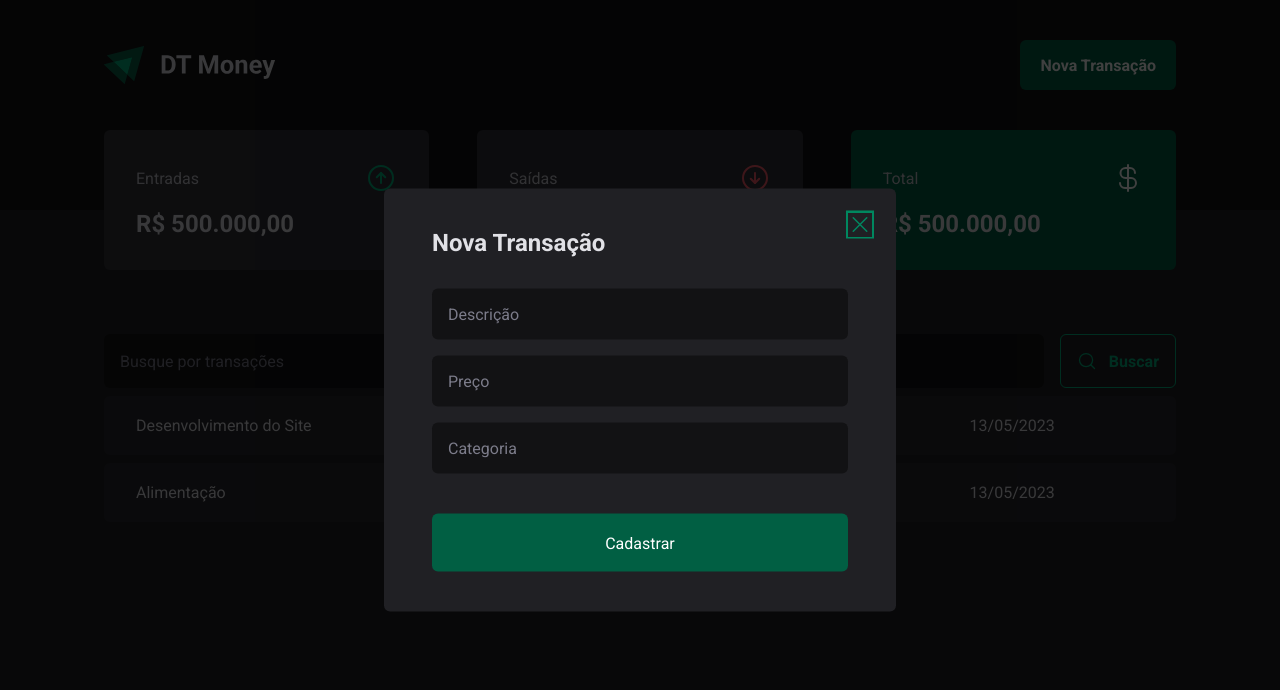
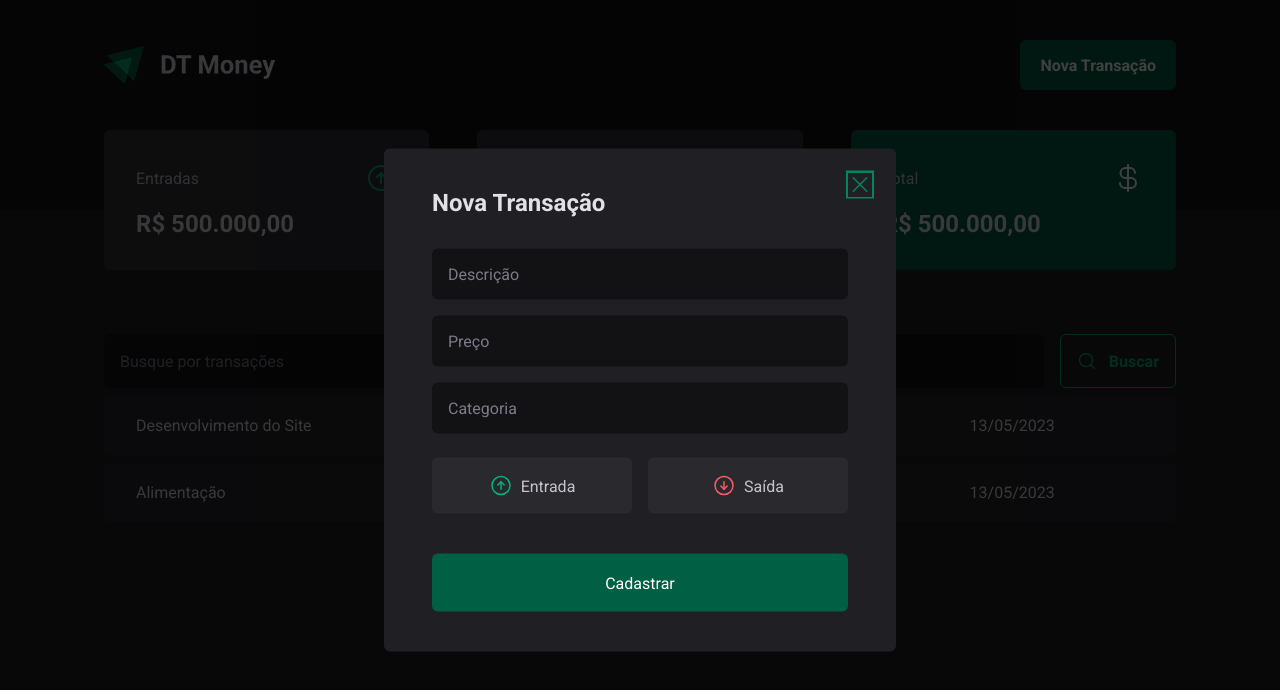
Before and after one commit to jschallenberger/finance-manager, a React (Vite) app: page / in a window 1280 px wide. Both pictures are taken after a click on the button "Nova Transação". Shown: the top 690 px of the page. Built offline with nearby package versions, Linux system fonts and the light colour scheme.

Commit message:
Modal Buttons

```diff
--- a/src/components/NewTransactionModal/index.tsx
+++ b/src/components/NewTransactionModal/index.tsx
@@ -1,6 +1,6 @@
 import * as Dialog from "@radix-ui/react-dialog";
-import { CloseButton, Content, Overlay } from "./styles";
-import { X } from "phosphor-react";
+import { CloseButton, Content, Overlay, TransactionType, TransactionTypeButton } from "./styles";
+import { ArrowCircleDown, ArrowCircleUp, X } from "phosphor-react";
 
 export function NewTransactionModal(){
   return (
@@ -19,6 +19,17 @@
         <input type="text" placeholder="Preço" required/>
         <input type="text" placeholder="Categoria" required/>
 
+        <TransactionType>
+          <TransactionTypeButton variant="income">
+            <ArrowCircleUp size={24}/>
+            Entrada
+          </TransactionTypeButton>
+          <TransactionTypeButton variant="outcome">
+            <ArrowCircleDown size={24}/>
+            Saída
+          </TransactionTypeButton>
+        </TransactionType>
+
         <button type="submit">
           Cadastrar
         </button>
--- a/src/components/NewTransactionModal/styles.ts
+++ b/src/components/NewTransactionModal/styles.ts
@@ -69,3 +69,30 @@
   cursor: pointer;
   color: ${props=>props.theme["green-500"]};
 `;
+
+export const TransactionType = styled.div`
+  display: grid;
+  grid-template-columns: repeat(2, 1fr);
+  gap: 1rem;
+  margin-top: 0.5rem;
+`;
+
+interface TransactionTypeButtonProps{
+  variant: 'income' | 'outcome';
+}
+
+export const TransactionTypeButton = styled.button<TransactionTypeButtonProps>`
+  background: ${props=>props.theme["gray-700"]};
+  padding: 1rem;
+  display: flex;
+  align-items: center;
+  justify-content: center;
+  gap: 0.5rem;
+  border-radius: 6px;
+  border: 0;
+  color: ${props=>props.theme["gray-300"]};
+
+  svg{
+    color: ${props => props.variant === 'income' ? props.theme["green-300"] : props.theme["red-300"]}
+  }
+`;
```
